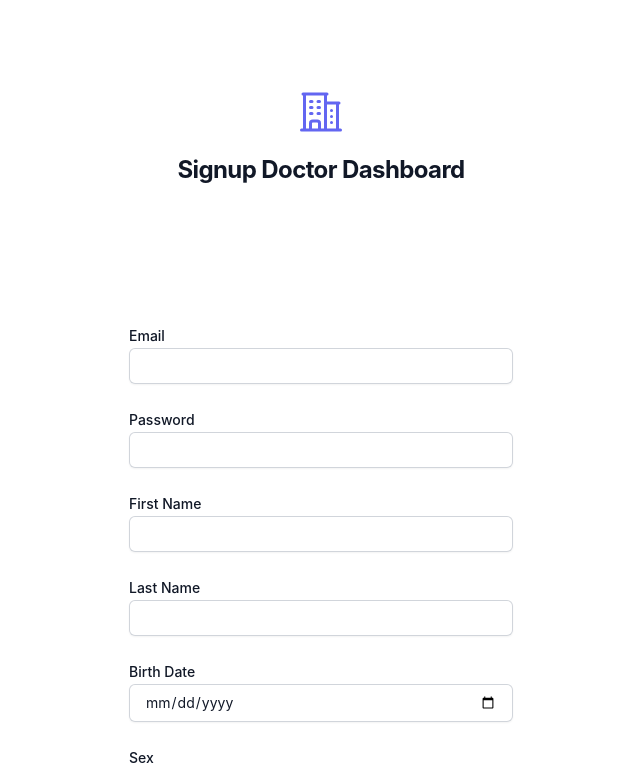
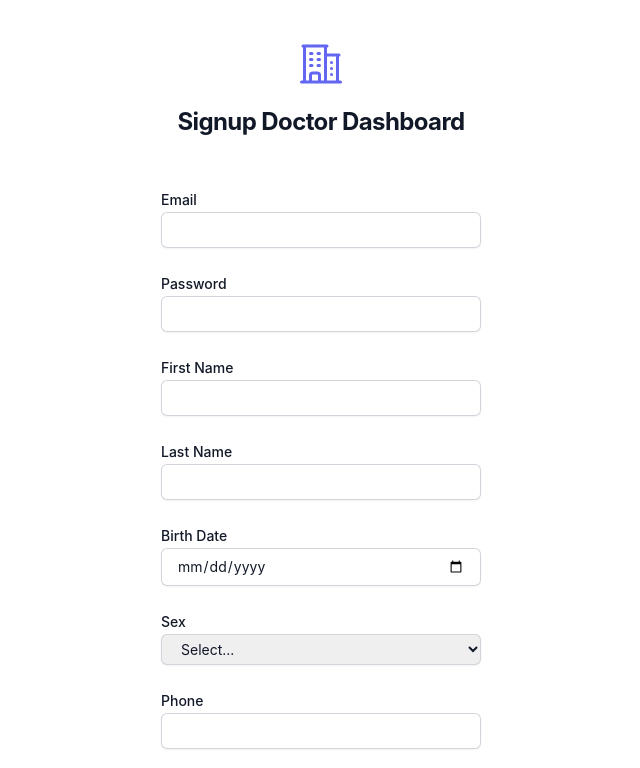
Before and after one commit to koliveiradev/patient-tracker, a React (Create React App) app: page /signup in a window 1280 px wide. Shown: the top 768 px of the page, without its empty margins (319-959 px from the left). Built offline with nearby package versions, Linux system fonts and the light colour scheme.

Commit message:
styling changes

```diff
--- a/src/components/PatientInfo.tsx
+++ b/src/components/PatientInfo.tsx
@@ -39,13 +39,7 @@ export default function PatientInfoForm(props: {submitCallback: (info:any)=>Prom
   }
 
   return (
-    <>
-    <div className="flex min-h-full flex-1 flex-col justify-center px-6 py-12 lg:px-8">
-
-
-      <div className="mt-10 sm:mx-auto sm:w-full sm:max-w-sm">
-
-      <Formik
+    <Formik
       initialValues={{
           email: '',
           password: '',
@@ -217,8 +211,5 @@ export default function PatientInfoForm(props: {submitCallback: (info:any)=>Prom
         </form>
       )}
     </Formik>
-      </div>
-    </div>
-    </>
   );
 };
--- a/src/pages/Login.tsx
+++ b/src/pages/Login.tsx
@@ -12,6 +12,9 @@ export default function Login() {
     const handleSubmit = async (e: any) => {
 
         await authService.signInWithEmail(email, password);
+
+        const { data: { user } } = await supabase.auth.getUser();
+        console.log(user?.id)
     }
 
     const handleEmailChange = (e: any) => {
--- a/src/pages/PatientInfo.tsx
+++ b/src/pages/PatientInfo.tsx
@@ -14,6 +14,9 @@ export function PatientInfoPage(props: any) {
     const submitCallback = async (info: any) => {
         //await authService.signUpWithEmail(info.email, info.password, info.firstName, info.lastName, info.birthDate, info.sex, info.phone, info.insurance);
     };
-    return <PatientInfoForm submitCallback={submitCallback} toggleable={true}/>
+
+    return <div className="m-6 rounded-2xl sm:w-full sm:max-w-sm bg-white h-full p-8 border border-gray-300">
+            <PatientInfoForm submitCallback={submitCallback} toggleable={true}/>
+           </div>;
 
 }
--- a/src/pages/SignUp.tsx
+++ b/src/pages/SignUp.tsx
@@ -16,10 +16,7 @@ export default function SignUp() {
 
   return (
     <>
-
-    <div className="flex min-h-full flex-1 flex-col justify-center px-6 py-12 lg:px-8">
-    <div className="mt-10 sm:mx-auto sm:w-full sm:max-w-sm">
-        <div className="sm:mx-auto sm:w-full sm:max-w-sm">
+    <div className="mt-10">
         <svg xmlns="http://www.w3.org/2000/svg" fill="none" viewBox="0 0 24 24" strokeWidth={1.5} stroke="currentColor" className="text-indigo-500 w-12 h-12 mx-auto">
                 <path strokeLinecap="round" strokeLinejoin="round" d="M2.25 21h19.5m-18-18v18m10.5-18v18m6-13.5V21M6.75 6.75h.75m-.75 3h.75m-.75 3h.75m3-6h.75m-.75 3h.75m-.75 3h.75M6.75 21v-3.375c0-.621.504-1.125 1.125-1.125h2.25c.621 0 1.125.504 1.125 1.125V21M3 3h12m-.75 4.5H21m-3.75 3.75h.008v.008h-.008v-.008zm0 3h.008v.008h-.008v-.008zm0 3h.008v.008h-.008v-.008z" />
         </svg>
@@ -28,10 +25,9 @@ export default function SignUp() {
             Signup Doctor Dashboard
         </h2>
     </div>
+    <div className="flex min-h-full flex-1 flex-col justify-center px-6 py-12 lg:px-8 sm:mx-auto sm:w-full sm:max-w-sm">
+      <PatientInfoForm submitCallback={submitCallback} toggleable={false}/>
     </div>
-    </div>
-    <PatientInfoForm submitCallback={submitCallback} toggleable={false}/>
-
     </>
   );
 };
--- a/src/services/Patient.tsx
+++ b/src/services/Patient.tsx
@@ -29,8 +29,6 @@ export function usePatientService() {
     return useContext(authServiceContext);
 }
 
-
-
 export function PatientServiceProvider(props: any) {
 
 
```
Lines whose indentation alone changed are shown as unchanged.
